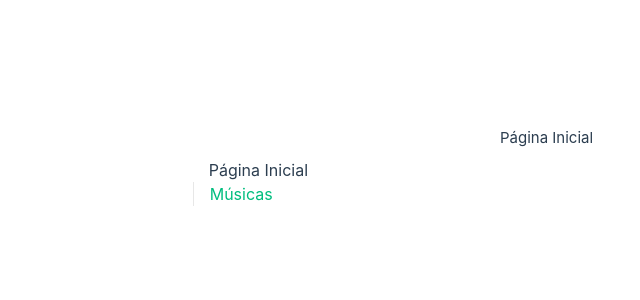
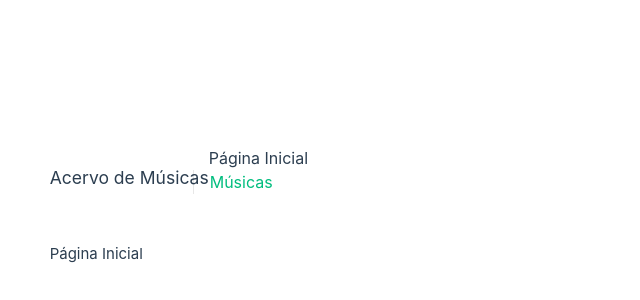
Before and after one commit to levi-manoel/acervo_musicas, a Vue app: page / in a window 1280 px wide. Shown: the part 210-510 px from the top of the page, without its empty margins (140-780 px from the left). Built offline with nearby package versions, Linux system fonts and the light colour scheme.

Commit message:
[feat] start homepage and rename files

```diff
--- a/src/App.vue
+++ b/src/App.vue
@@ -3,7 +3,10 @@ import { RouterLink, RouterView } from 'vue-router'
 </script>
 
 <template>
+  <div class="common-layout">
     <header>
+      <h3>Acervo de Músicas</h3>
+
       <div class="wrapper">
         <nav>
           <RouterLink to="/">Página Inicial</RouterLink>
@@ -12,7 +15,11 @@ import { RouterLink, RouterView } from 'vue-router'
       </div>
     </header>
 
+    <main>
       <RouterView />
+
+    </main>
+  </div>
 </template>
 
 <style scoped>
--- a/src/router/index.js
+++ b/src/router/index.js
@@ -1,14 +1,14 @@
 import { createRouter, createWebHistory } from 'vue-router'
-import Home from '../views/Home.vue'
-import Musicas from '../views/Musics/Musicas.vue'
+import PaginaInicial from '../views/PaginaInicial/PaginaInicial.vue'
+import Musicas from '../views/Musicas/Musicas.vue'
 
 const router = createRouter({
   history: createWebHistory(import.meta.env.BASE_URL),
   routes: [
     {
       path: '/',
-      name: 'home',
-      component: Home
+      name: 'pagina-inicial',
+      component: PaginaInicial
     },
     {
       path: '/musicas',
```
Also changed, not shown: src/views/Musicas/Components/Cifra.vue (renamed from src/views/Musics/Components/Cifra.vue), src/views/Musicas/Musicas.vue (renamed from src/views/Musics/Musicas.vue), src/views/Musicas/MusicasCtrl.js (renamed from src/views/Musics/MusicasCtrl.js), src/views/PaginaInicial/PaginaInicial.vue (renamed from src/views/Home.vue). Lines whose indentation alone changed are shown as unchanged.
